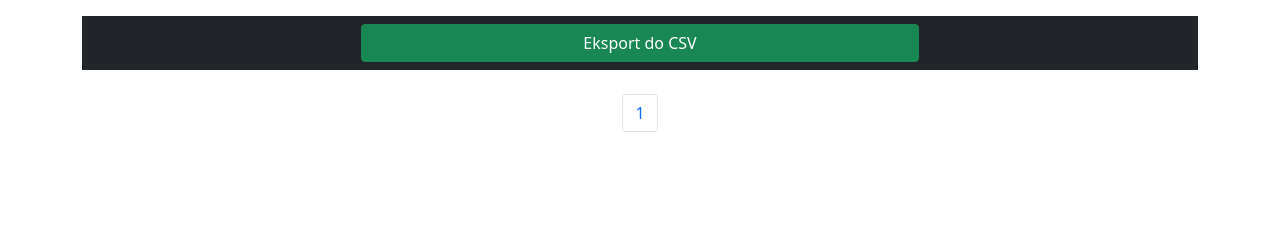
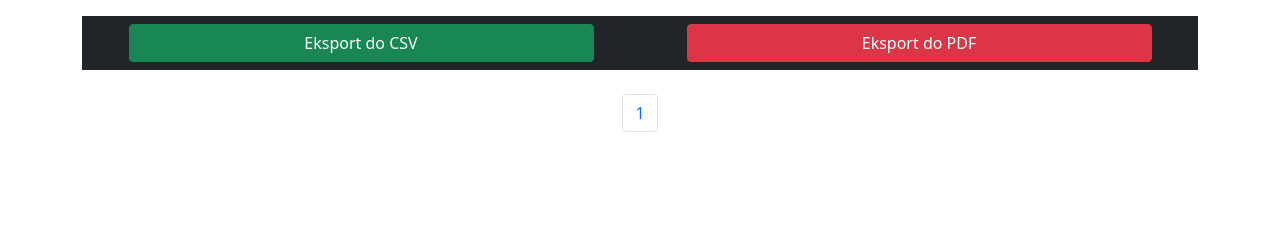
Before and after one commit to matszelo/InVentory, a Django app: page /equipment/ in a window 1280 px wide. Shown: the part 167-407 px from the top of the page. Run offline with Django 4.2, Linux system fonts and the light colour scheme; the visitor is signed in with stand-in values (Sample User, id 1); data that the repository does not hold is empty.

Commit message:
dodałem generowanie plików pdf

```diff
--- a/equipment/templates/equipment/equipment_list.html
+++ b/equipment/templates/equipment/equipment_list.html
@@ -39,7 +39,8 @@
   </tbody>
 </table>
 <nav class="navbar bg-dark">
-    <a class="btn btn-success d-grid gap-2 col-6 mx-auto" href="{% url 'equipment_csv' %}" role="button">Eksport do CSV</a>
+    <a class="btn btn-success d-grid gap-1 col-5 mx-auto" href="{% url 'equipment_csv' %}" role="button">Eksport do CSV</a>
+    <a class="btn btn-danger d-grid gap-1 col-5 mx-auto" href="{% url 'equipment_pdf' %}" role="button">Eksport do PDF</a>
 </nav>
 <br>
 <nav aria-label="Page navigation example" style="display: flex; justify-content: center;">
--- a/equipment/urls.py
+++ b/equipment/urls.py
@@ -9,4 +9,5 @@ urlpatterns = [
     path('delete_equipment/<equipment_id>', views.delete_equipment, name='delete_equipment'),
     path('search_equipment', views.search_equipment, name='search_equipment'),
     path('equipment_csv', views.equipment_csv, name='equipment_csv'),
+    path('equipment_pdf', views.equipment_pdf, name='equipment_pdf'),
 ]
--- a/equipment/views.py
+++ b/equipment/views.py
@@ -5,6 +5,43 @@ from django.core.paginator import Paginator
 from django.http import HttpResponse
 from django.contrib import messages
 import csv
+from django.http import FileResponse
+import io
+from reportlab.pdfgen import canvas
+from reportlab.lib.units import inch
+from reportlab.lib.pagesizes import letter
+
+
+def equipment_pdf(request):
+    buf = io.BytesIO()
+    c = canvas.Canvas(buf, pagesize=letter, bottomup=0)
+    texttob = c.beginText()
+    texttob.setTextOrigin(inch, inch)
+    texttob.setFont("Helvetica", 14)
+
+    equipments = Sprzet.objects.all()
+    lines = []
+
+    for equipment in equipments:
+        lines.append(str(equipment.id))
+        lines.append(str(equipment.nazwa))
+        lines.append(str(equipment.kategoria))
+        lines.append(str(equipment.producent))
+        lines.append(str(equipment.numer_seryjny))
+        lines.append(str(equipment.numer_inwentarzowy))
+        lines.append(str(equipment.lokalizacja))
+        lines.append(str(equipment.data_utworzenia))
+        lines.append(" ")
+
+    for line in lines:
+        texttob.textLine(line)
+
+    c.drawText(texttob)
+    c.showPage()
+    c.save()
+    buf.seek(0)
+
+    return FileResponse(buf, as_attachment=True, filename='Lista_sprzetow.pdf')
 
 
 def equipment_csv(request):
```
Also changed, not shown: equipment/migrations/0019_alter_sprzet_qr_code.py (added), media/QR_code/QR_code-TEST_8IYlHdP.png (added), media/QR_code/QR_code-TEST_M2G5gO8.png (added), media/QR_code/QR_code-TEST_lN353Sa.png (added), media/QR_code/QR_code-TEST_mT2JdIK.png (added), media/images/dell2_UmJ6E2e.jfif (added).
